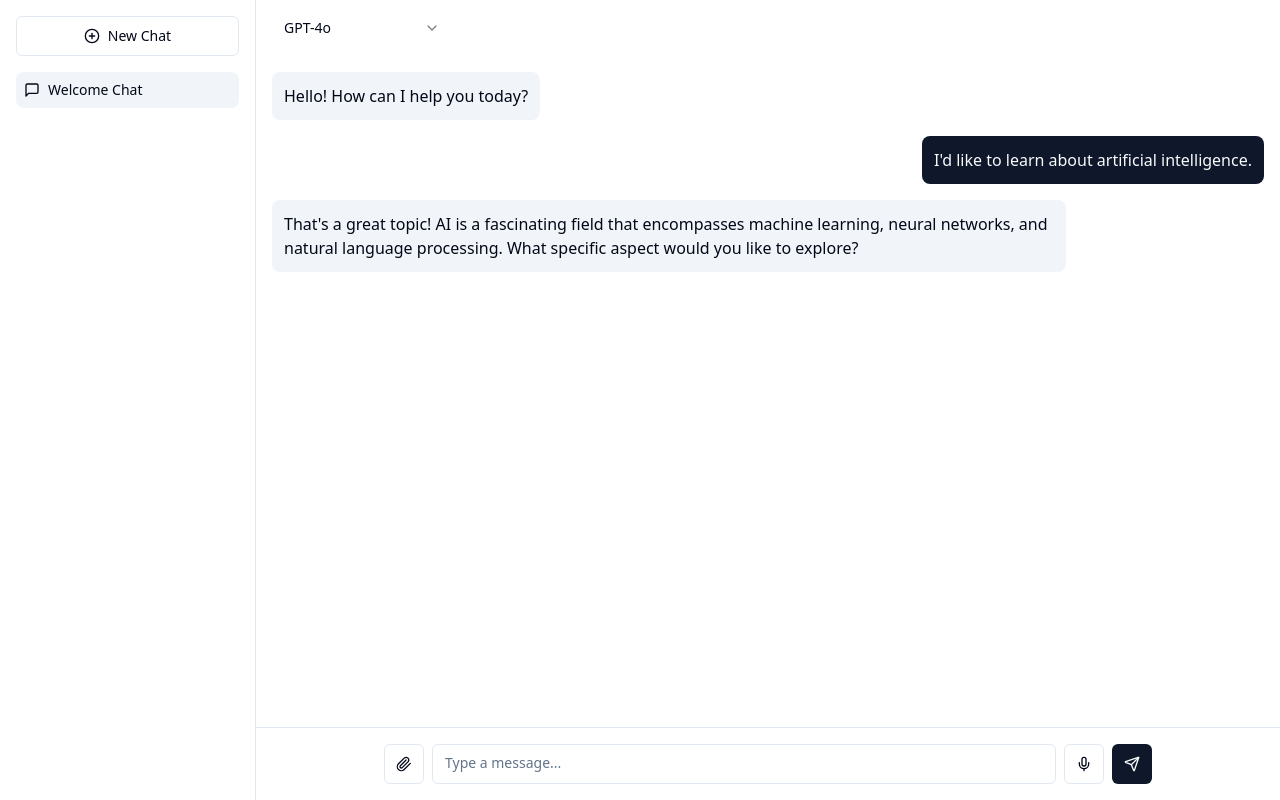
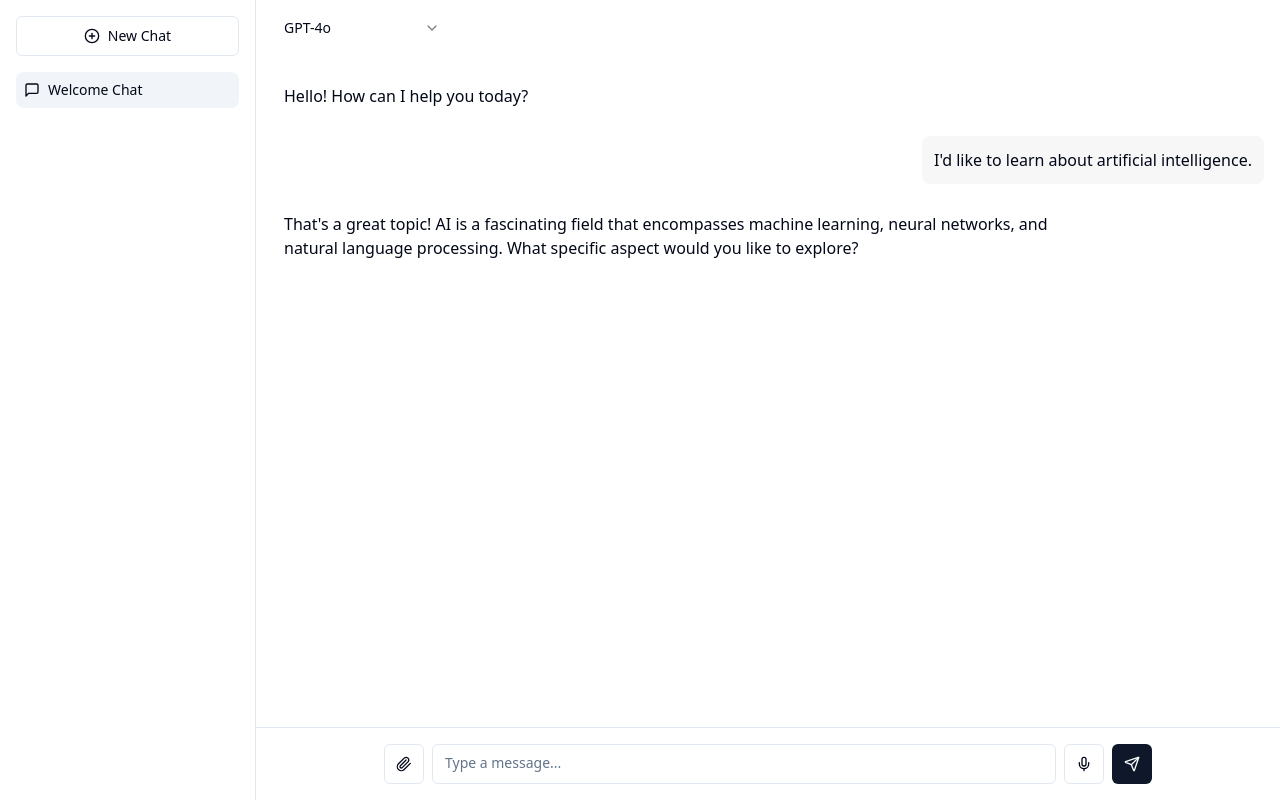
Before and after one commit to timur-nocodia/chatup-imagehub, a React (Vite) app: page / in a window 1280 px wide. Built offline with nearby package versions, Linux system fonts and the light colour scheme.

Commit message:
Update chat message styles
- Change AI messages to have no background color.
- Set user messages to a uniform gray color.
[skip gpt_engineer]

```diff
--- a/src/components/chat/ChatMessages.tsx
+++ b/src/components/chat/ChatMessages.tsx
@@ -24,8 +24,8 @@ export const ChatMessages = () => {
           <div
             className={`max-w-[80%] p-3 rounded-lg ${
               message.role === 'user'
-                ? 'bg-primary text-primary-foreground'
-                : 'bg-muted'
+                ? 'bg-chat-light dark:bg-chat-dark text-foreground'
+                : 'text-foreground'
             }`}
           >
             {message.content}
```
